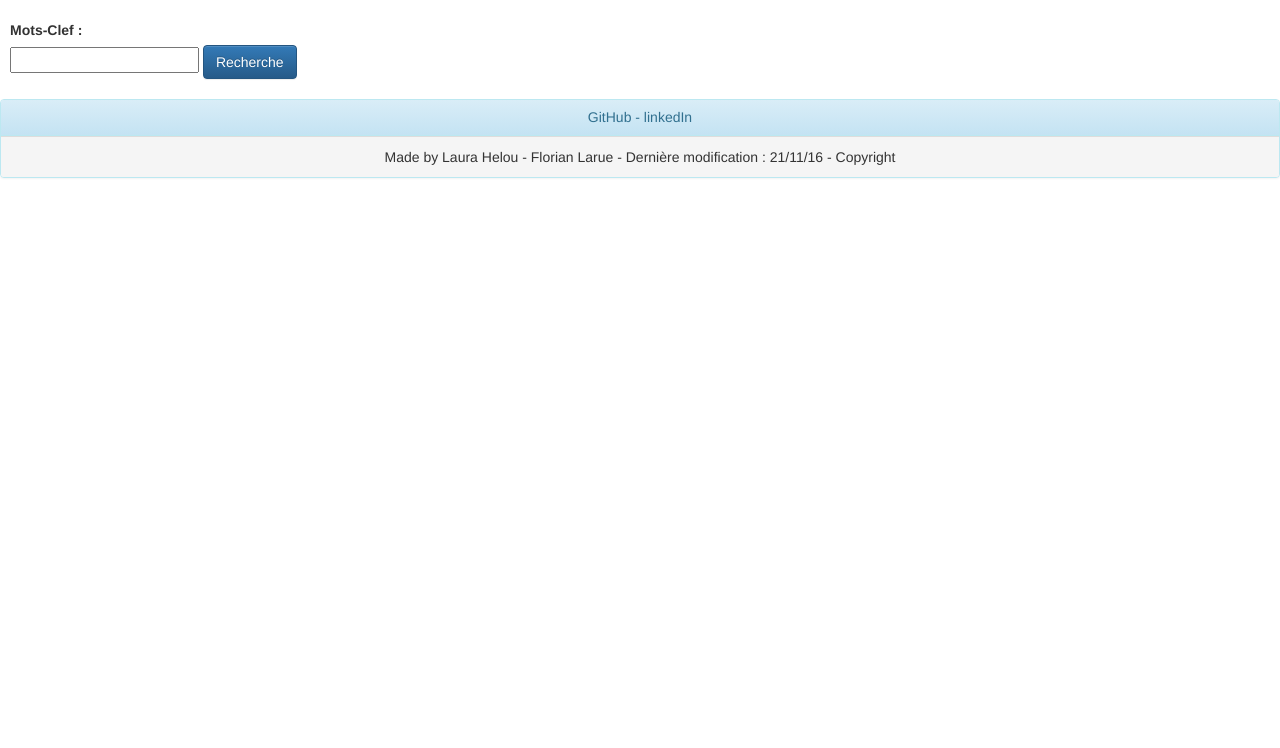
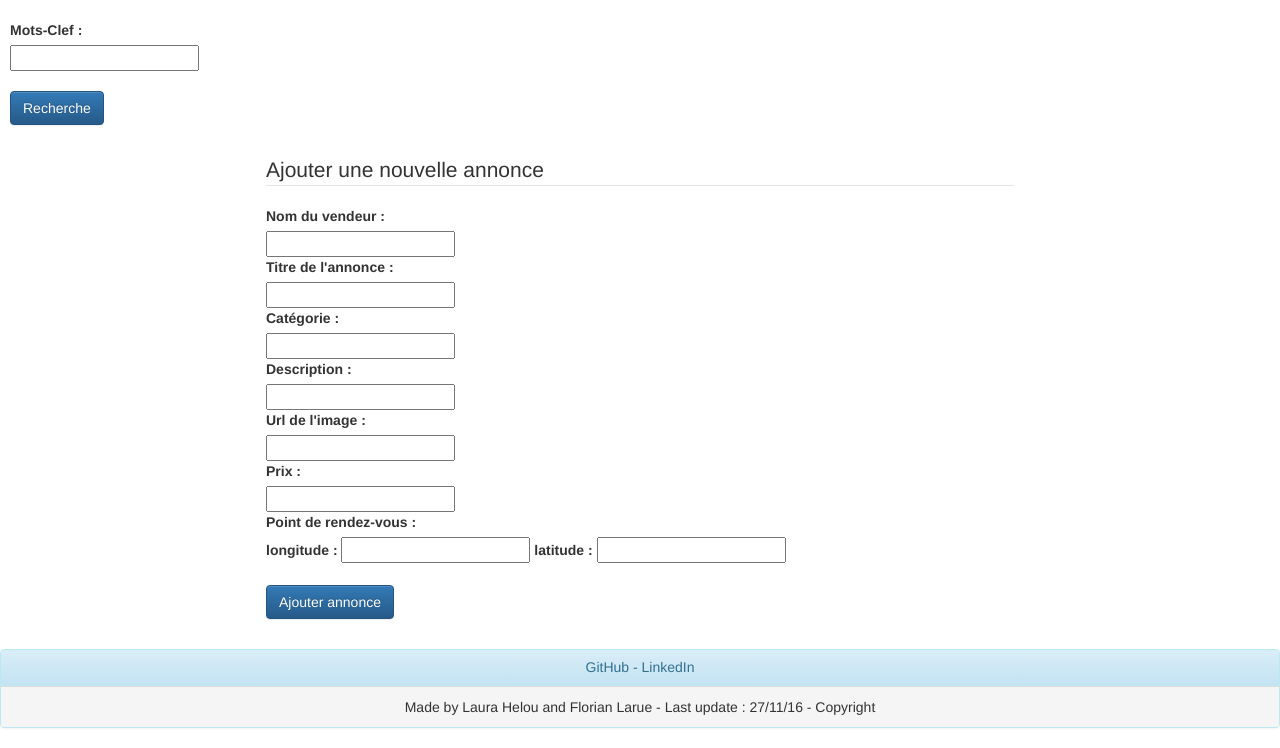
Before and after one commit to Leelouh/Banannonces, a PHP site: page /liste_dynamique.php in a window 1280 px wide. Shown: the part 162-910 px from the top of the page. Before the commit the page ends 340 px from the top, so only its background shows below. Run offline with PHP 8.4, Linux system fonts and the light colour scheme.

Commit message:
ce que je veux

```diff
--- a/js/liste_dynamique.js
+++ b/js/liste_dynamique.js
@@ -1,28 +1,28 @@
 document.addEventListener('DOMContentLoaded', function () { // après chargement
 
-	function build_annonce_html(annonce){
+	function build_annonce_html(annonce) {
 		var ret = '';
-		ret+= '<div class="annonceGlobal">';
-		ret+= '<div class="enteteAnnonce">';
-		ret+= '<div class="id">' + annonce.ident + '</div>';
-		ret+= '<div class="titre">' + annonce.titre + '</div>';
-		ret+= '<div class="prix">' + annonce.prix + '</div>';
-		ret+= '</div>';//ferme enteteAnnonce
-		ret+= '<div class="corpsAnnonce">';
-		ret+= '<div class="categorie">' + annonce.categorie + '</div>';
-		ret+= '<div class="photo-desc">';
-		ret+= '<div class="photo"><img height="150px" src="' + annonce.photo + '"></div>';
-		ret+= '<div class="description">' + annonce.descript + '</div>';
-		ret+= '</div>';//ferme photo-desc
-		ret+= '<div class="rdv_lat">' + annonce.rdv_lat + '</div>';
-		ret+= '<div class="rdv_lon">' + annonce.rdv_lon + '</div>';
-		ret+= '</div>'; //ferme corpsAnnonce
-		ret+= '<div class="piedAnnonce">';
-		ret+= '<div class="dateAjout">' + annonce.dateAjout + '</div>';
-		ret+= '<div class="nomVendeur">' + annonce.nomVendeur + '</div>';
-		ret+= '</div>';//ferme piedAnnonce
-		ret+= '</div>';//ferme annonceGlobal
-		ret+= '<br>';//espace entre deux annonces
+		ret += '<div class="annonceGlobal">';
+		ret += '<div class="enteteAnnonce">';
+		ret += '<div class="id">' + annonce.ident + '</div>';
+		ret += '<div class="titre">' + annonce.titre + '</div>';
+		ret += '<div class="prix">' + annonce.prix + '</div>';
+		ret += '</div>';//ferme enteteAnnonce
+		ret += '<div class="corpsAnnonce">';
+		ret += '<div class="categorie">' + annonce.categorie + '</div>';
+		ret += '<div class="photo-desc">';
+		ret += '<div class="photo"><img height="150px" src="' + annonce.photo + '"></div>';
+		ret += '<div class="description">' + annonce.descript + '</div>';
+		ret += '</div>';//ferme photo-desc
+		ret += '<div class="rdv_lat">' + annonce.rdv_lat + '</div>';
+		ret += '<div class="rdv_lon">' + annonce.rdv_lon + '</div>';
+		ret += '</div>'; //ferme corpsAnnonce
+		ret += '<div class="piedAnnonce">';
+		ret += '<div class="dateAjout">' + annonce.dateAjout + '</div>';
+		ret += '<div class="nomVendeur">' + annonce.nomVendeur + '</div>';
+		ret += '</div>';//ferme piedAnnonce
+		ret += '</div>';//ferme annonceGlobal
+		ret += '<br>';//espace entre deux annonces
 		return ret;
 	}
 
@@ -31,11 +31,11 @@ document.addEventListener('DOMContentLoaded', function () { // après chargement
 
 		//refresh_names();
 		var rechercher = document.getElementById("filtre");
-		//var search = new FormData(rechercher);
+		var search = new FormData(rechercher);
 		var request = new XMLHttpRequest();
 
 
-		request.addEventListener('load', function(data) {
+		request.addEventListener('load', function (data) {
 
 			var ret = JSON.parse(data.target.responseText);
 
@@ -51,9 +51,7 @@ document.addEventListener('DOMContentLoaded', function () { // après chargement
 
 
 		request.open("POST", "php/get_annonces.php");
-		request.send();
-		//console.log("crevette");
-
+		request.send(search);
 
 	}
 
--- a/liste_dynamique.php
+++ b/liste_dynamique.php
@@ -30,16 +30,43 @@
 		</nav>
 		<br>
 		<div id="annoncesDyn">
-
-			<label for="recherche">Mots-Clef :</label><br>
-			<input type="text" id="recherche">
+            <form id="filtre">
+                <label for="recherche">Mots-Clef :</label><br>
+                <input type="text" id="recherche" name="recherche">
+            </form><br>
 			<button id="affichage" type="submit" class="btn btn-primary">Recherche</button>
 
 		</div>
 		<br>
+
+        <div id="newAdd" style="padding:10px; width:60%; margin:auto;">
+            <fieldset>
+            <legend>Ajouter une nouvelle annonce</legend>
+            <form id="newAdd">
+                <label for="nomVendeur">Nom du vendeur :</label><br>
+                <input type="text" id="nomVendeur" name="nomVendeur"><br>
+                <label for="titre">Titre de l'annonce :</label><br>
+                <input type="text" id="titre" name="titre"><br>
+                <label for="cat">Catégorie :</label><br>
+                <input type="text" id="cat" name="cat"><br>
+                <label for="description">Description :</label><br>
+                <input type="textarea" id="description" name="description"><br>
+                <label for="photo">Url de l'image :</label><br>
+                <input type="text" id="photo" name="photo"><br>
+                <label for="prix">Prix :</label><br>
+                <input type="text" id="prix" name="prix"><br>
+                <label>Point de rendez-vous :</label><br>
+                <label for="lon">longitude :</label>
+                <input type="text" id="lon" name="lon">
+                <label for="lat">latitude :</label>
+                <input type="text" id="lat" name="lat"><br><br>
+                <button id="addAnn" type="submit" class="btn btn-primary">Ajouter annonce</button><br>
+            </form>
+            </fieldset>
+        </div>
+        <br>
 		<footer>
 			<?php include("php/pied.php"); ?>
-
 		</footer>
 
 
--- a/php/get_annonces.php
+++ b/php/get_annonces.php
@@ -2,13 +2,7 @@
 
     include("bdd.php");
 
-	//$stockVar = $_REQUEST['rechercher'];
-
     $jsonForm=get_ann();
-    //echo $stockVar;
-
-    //echo $_REQUEST['rechercher'];
 	echo json_encode($jsonForm);
 
-
 ?>
--- a/php/pied.php
+++ b/php/pied.php
@@ -1,7 +1,7 @@
 <div class="panel panel-info">
    <div class = "panel-heading">
-      <h4 class = "panel-title">GitHub - linkedIn</h4>
+      <h4 class = "panel-title"><a href="">GitHub</a> - <a href="">LinkedIn</a></h4>
    </div>
-  <div class="panel-footer">Made by Laura Helou - Florian Larue - Dernière modification : 21/11/16 - Copyright</div>
+  <div class="panel-footer">Made by Laura Helou and Florian Larue - Last update : 27/11/16 - Copyright</div>
 </div>
 </div>
```
Also changed, not shown: index.php (+10 -9 lines), php/bdd.php (+6 -8 lines), 1 other file.
